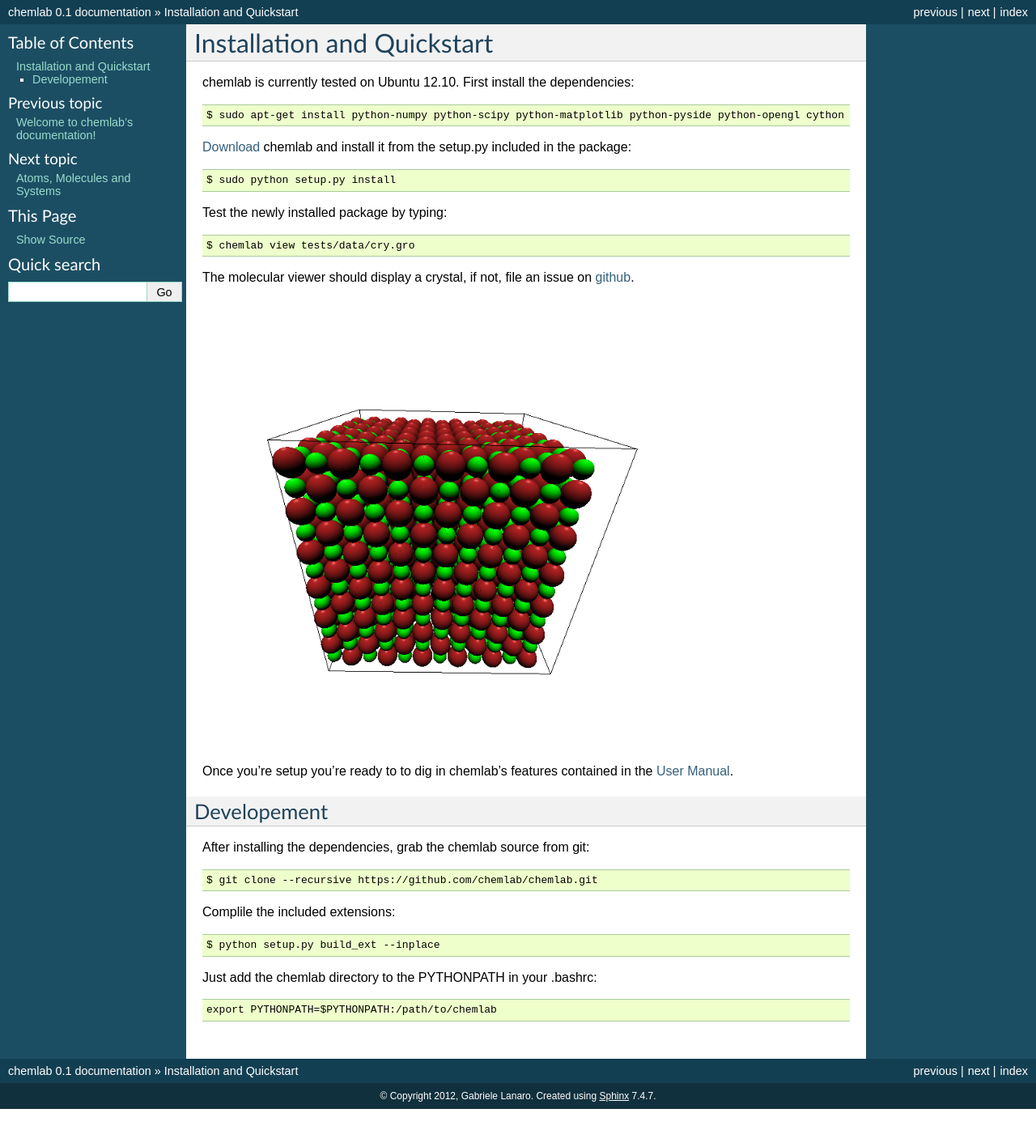
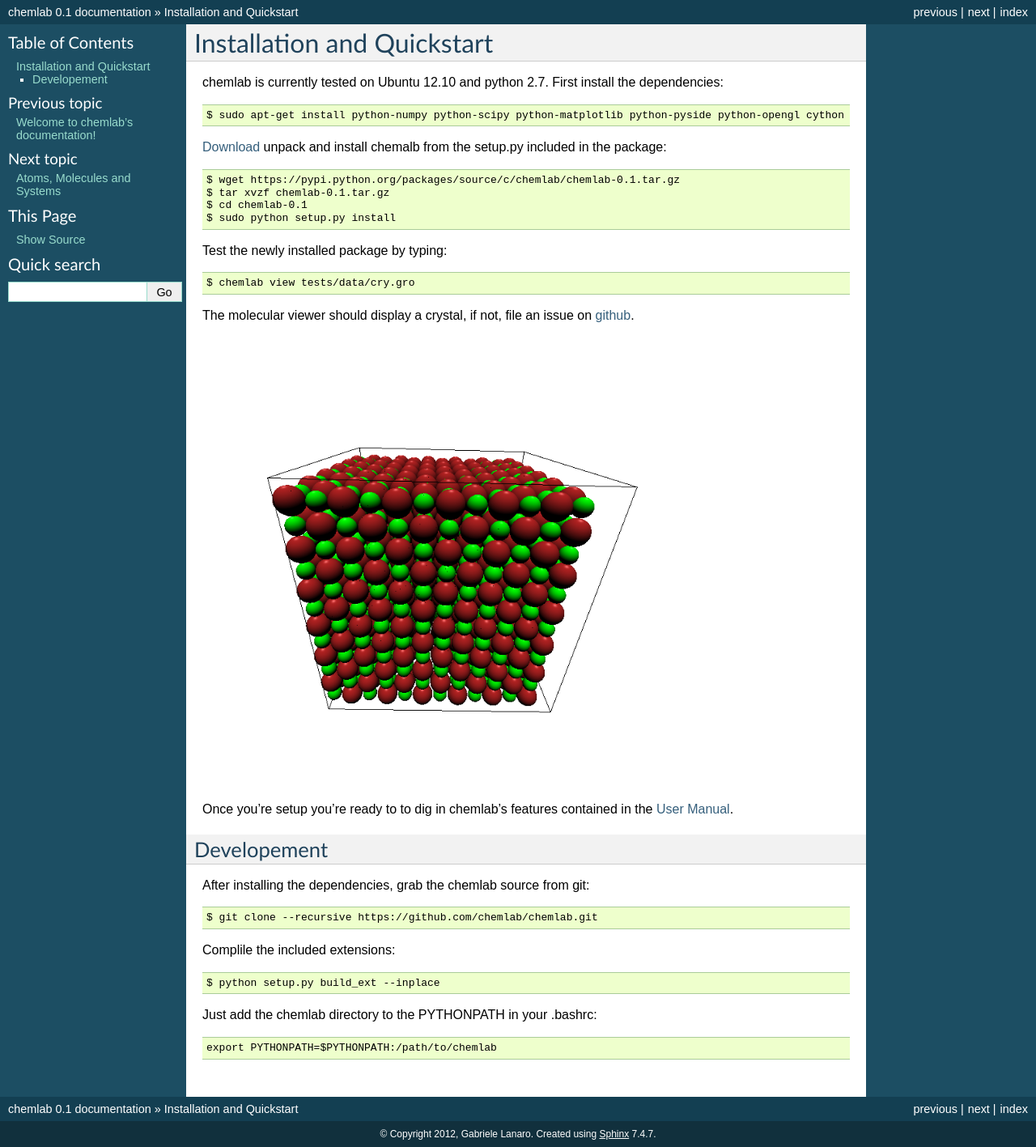
Before and after one commit to chemlab/chemlab, a Sphinx documentation site: the page built from docs/installation.rst, in a window 1280 px wide. Shown: the whole page at 81% size. Built offline with Sphinx 7.4.7, drawn with Linux system fonts in a browser that asks for light colours; formulas are drawn with MathJax 3; before the commit the page ends 1370 px from its top, so only the background shows below that.

Commit message:
Update installation.rst

```diff
--- a/docs/installation.rst
+++ b/docs/installation.rst
@@ -2,15 +2,18 @@
 Installation and Quickstart
 ===========================
 
-chemlab is currently tested on Ubuntu 12.10. First
+chemlab is currently tested on Ubuntu 12.10 and python 2.7. First
 install the dependencies::
 
     $ sudo apt-get install python-numpy python-scipy python-matplotlib python-pyside python-opengl cython
 
 `Download
 <https://pypi.python.org/packages/source/c/chemlab/chemlab-0.1.tar.gz>`_
-chemlab and install it from the setup.py included in the package::
+unpack and install chemalb from the setup.py included in the package::
 
+    $ wget https://pypi.python.org/packages/source/c/chemlab/chemlab-0.1.tar.gz
+    $ tar xvzf chemlab-0.1.tar.gz
+    $ cd chemlab-0.1
     $ sudo python setup.py install
 
 Test the newly installed package by typing::
```
